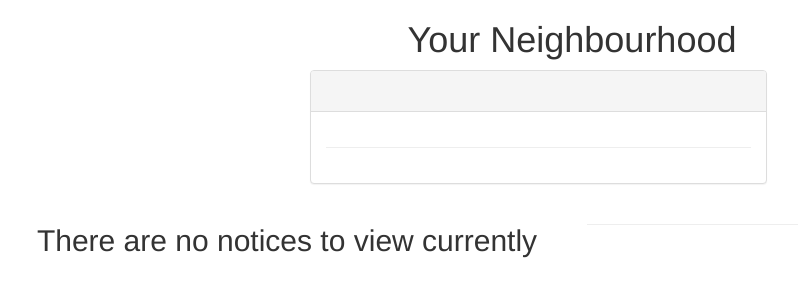
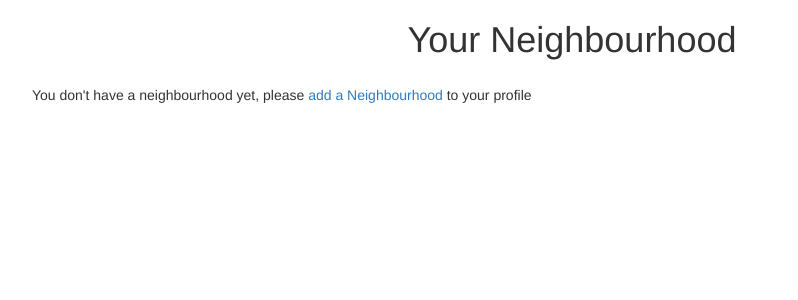
Before and after one commit to AbugaAroni/DjangoIP4, a Django app: page / in a window 1280 px wide. Shown: the part 52-352 px from the top of the page, without its empty margins (68-866 px from the left). Run offline with Django 3.2, Linux system fonts and the light colour scheme; the visitor is signed in with stand-in values (Sample User, id 1); some libraries are stand-ins or nearby versions.

Commit message:
view my neighbourhood posts functionality

```diff
--- a/neighbourhood/templates/base.html
+++ b/neighbourhood/templates/base.html
@@ -8,7 +8,7 @@
   {% if title %}
   <title> {{title}}</title>
   {% else %}
-    <title>Neighborhood Watch</title>
+    <title>Neighbourhood Watch</title>
   {% endif %}
 
   {% block styles %}
--- a/neighbourhood/templates/homepage.html
+++ b/neighbourhood/templates/homepage.html
@@ -5,6 +5,12 @@
 
 <div class="container">
 
+  <!-- view your neighbourhood   -->
+  {% if neighbourhood == ""%}
+      <div class="panel-body">
+        <p>You don't have a neighbourhood yet, please <a href="{% url 'user_profile'%}">add a Neighbourhood</a>  to your profile </p>
+      </div>
+  {%else%}
   <div class="row">
     <div class="col-md-3">
     </div>
@@ -29,7 +35,6 @@
     </div>
   </div>
 
-  <!-- Looping through model   -->
   <div class="row">
     {% for p in posts %}
       <div class="col-xs-8 col-sm-12 col-md-5 col-lg-5" style="padding: 10px; margin: 30px; border-bottom-style: double; height: 500px; ">
@@ -59,14 +64,14 @@
         </div>
       </div>
               {% empty %}
-              <div class="row">
                 <div class="col-md-6">
                 <h2 class="text-center">There are no notices to view currently</h2>
                 </div>
                 <hr>
-              </div>
             {% endfor %}
-              </div>
+        </div>
+  {%endif%}
+  <!-- Looping through posts model   -->
   </div>
 
 {% endblock %}
--- a/neighbourhood/templates/navbar.html
+++ b/neighbourhood/templates/navbar.html
@@ -29,7 +29,7 @@
                 <li class="dropdown">
                   <a href="#" class="dropdown-toggle navbar-brand" data-toggle="dropdown" role="button" aria-haspopup="true" aria-expanded="false">My neighbourhood <span class="caret"></span></a>
                   <ul class="dropdown-menu">
-                    <li><a href="#">View my neighbourhood |</a></li>
+                    <li><a href="/">View my neighbourhood |</a></li>
                     <li><a href="#">View posts |</a></li>
                     <li><a href="#">View essential services |</a></li>
                   </ul>
```
